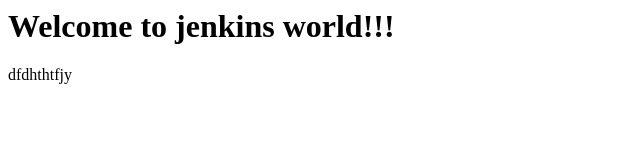
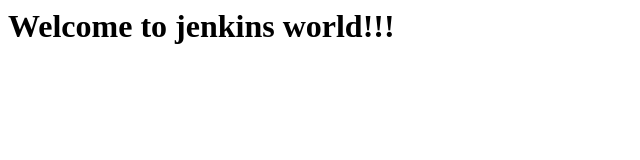
Before and after one commit to kirankv369/test, a plain HTML site: page index.html in a window 1280 px wide. Shown: the full height of the page, 0-640 px from the left. Drawn offline with Linux system fonts and the light colour scheme.

Commit message:
Update index.html

```diff
--- a/index.html
+++ b/index.html
@@ -1,6 +1,5 @@
 <html>
 <body>
 <h1>Welcome to jenkins world!!!</h1>
- dfdhthtfjy
 </body>
 </html>
```
